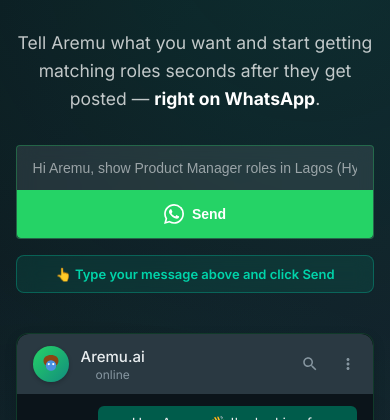
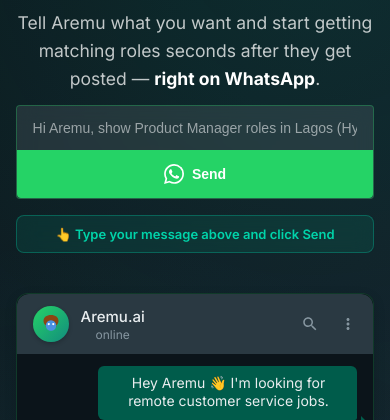
Before and after one commit to hammed103/Aremu, a website: page FE/index.html in a window 390 px wide. Shown: the part 424-844 px from the top of the page. Drawn offline with Linux system fonts and the light colour scheme.

Commit message:
adjusted_height

```diff
--- a/FE/styles.css
+++ b/FE/styles.css
@@ -1130,7 +1130,7 @@
 
   .hero p {
     font-size: clamp(16px, 4.5vw, 20px);
-    margin-bottom: 32px;
+    margin-bottom: 12px;
   }
 
   .hero-tagline {
```
